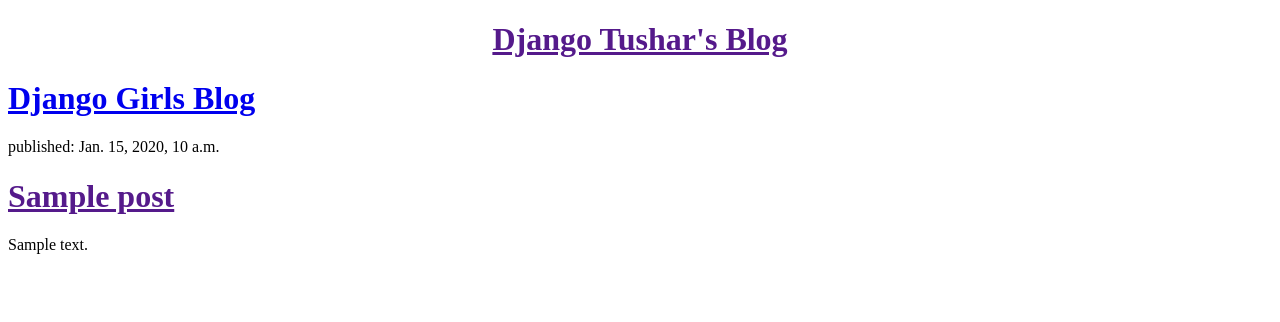
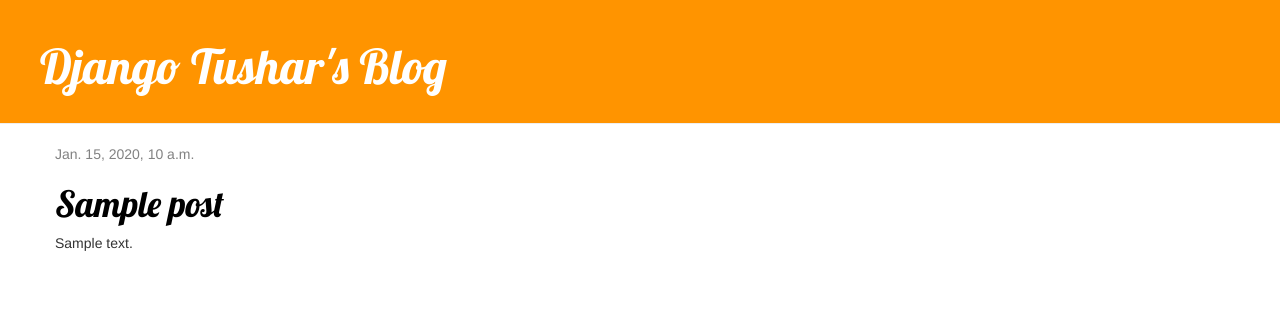
Before and after one commit to Tushari24/blog, a Django app: template blog/templates/blog/post_list.html in a window 1280 px wide. Shown: the top 322 px of the page. Run offline with Django 3.2, Linux system fonts and the light colour scheme; the template is opened without the code that fills it: most values are stand-ins (such as "Sample title", 1, 10 or a date in 2020); some libraries are stand-ins or nearby versions.

Commit message:
Added view and template for detailed blog post as well as CSS for the site.

```diff
--- /dev/null
+++ b/blog/static/css/blog.css
@@ -0,0 +1,48 @@
+
+
+.page-header {
+    background-color: #ff9400;
+    margin-top: 0;
+    padding: 20px 20px 20px 40px;
+}
+
+.page-header h1, .page-header h1 a, .page-header h1 a:visited, .page-header h1 a:active {
+    color: #ffffff;
+    font-size: 36pt;
+    text-decoration: none;
+}
+
+.content {
+    margin-left: 40px;
+}
+
+h1, h2, h3, h4 {
+    font-family: 'Lobster', cursive;
+}
+
+.date {
+    color: #828282;
+}
+
+.save {
+    float: right;
+}
+
+.post-form textarea, .post-form input {
+    width: 100%;
+}
+
+.top-menu, .top-menu:hover, .top-menu:visited {
+    color: #ffffff;
+    float: right;
+    font-size: 26pt;
+    margin-right: 20px;
+}
+
+.post {
+    margin-bottom: 70px;
+}
+
+.post h1 a, .post h1 a:visited {
+    color: #000000;
+}
--- /dev/null
+++ b/blog/templates/blog/base.html
@@ -0,0 +1,25 @@
+{% load staticfiles %}
+<!DOCTYPE html>
+<html lang="en">
+<head>
+    <link href="//fonts.googleapis.com/css?family=Lobster&subset=latin,latin-ext" rel="stylesheet" type="text/css">
+    <link rel="stylesheet" href="//maxcdn.bootstrapcdn.com/bootstrap/3.2.0/css/bootstrap.min.css">
+    <link rel="stylesheet" href="//maxcdn.bootstrapcdn.com/bootstrap/3.2.0/css/bootstrap-theme.min.css">
+    <link rel="stylesheet" href="{% static 'css/blog.css' %}">
+    <meta charset="UTF-8">
+    <title>Tushar's Blog </title>
+</head>
+<body>
+    <div class="page-header">
+        <h1><a href="/">Django Tushar's Blog</a></h1>
+    </div>
+    <div class="content container">
+        <div class="row">
+            <div class="col-md-8">
+            {% block content %}
+            {% endblock %}
+            </div>
+        </div>
+    </div>
+</body>
+</html>
--- a/blog/templates/blog/post_list.html
+++ b/blog/templates/blog/post_list.html
@@ -1,23 +1,13 @@
-<!DOCTYPE html>
-<html lang="en">
-<head>
-    <meta charset="UTF-8">
-    <title>Tushar's Blog </title>
-<body>
-<div>
-    <center><h1><a href="">Django Tushar's Blog</a></h1></center>
-</div>
+{% extends 'blog/base.html' %}
 
-<div>
-    <h1><a href="/">Django Girls Blog</a></h1>
-</div>
-
-{% for post in posts %}
-<div>
-    <p>published: {{ post.published_date }}</p>
-    <h1><a href="">{{ post.title }}</a></h1>
-    <p>{{ post.text|linebreaksbr }}</p>
-</div>
-{% endfor %}
-</body>
-</html>
+{% block content %}
+    {% for post in posts %}
+        <div class="post">
+            <div class="date">
+                {{ post.published_date }}
+            </div>
+            <h1><a href="{% url 'post_detail' pk=post.pk %}">{{ post.title }}</a></h1>
+            <p>{{ post.text|linebreaksbr }}</p>
+        </div>
+    {% endfor %}
+{% endblock %}
--- a/blog/urls.py
+++ b/blog/urls.py
@@ -6,5 +6,6 @@ from . import views
 urlpatterns = [
 
     url(r'^$', views.post_list, name='post_list'),
+    url(r'^post/(?P<pk>\d+)/$', views.post_detail, name='post_detail'),
 
 ]
--- a/blog/views.py
+++ b/blog/views.py
@@ -1,9 +1,14 @@
 from django.shortcuts import render
 from django.utils import timezone
 from .models import Post
+from django.shortcuts import render, get_object_or_404
 
 # Create your views here.
 
 def post_list(request):
     posts = Post.objects.filter(published_date__lte=timezone.now()).order_by('published_date')
     return render(request, 'blog/post_list.html', {'posts' : posts})
+
+def post_detail(request, pk):
+    post = get_object_or_404(Post, pk=pk)
+    return render(request, 'blog/post_detail.html', {'post': post})
```
Also changed, not shown: blog/templates/blog/post_detail.html (added, +13 -0 lines), db.sqlite3.
